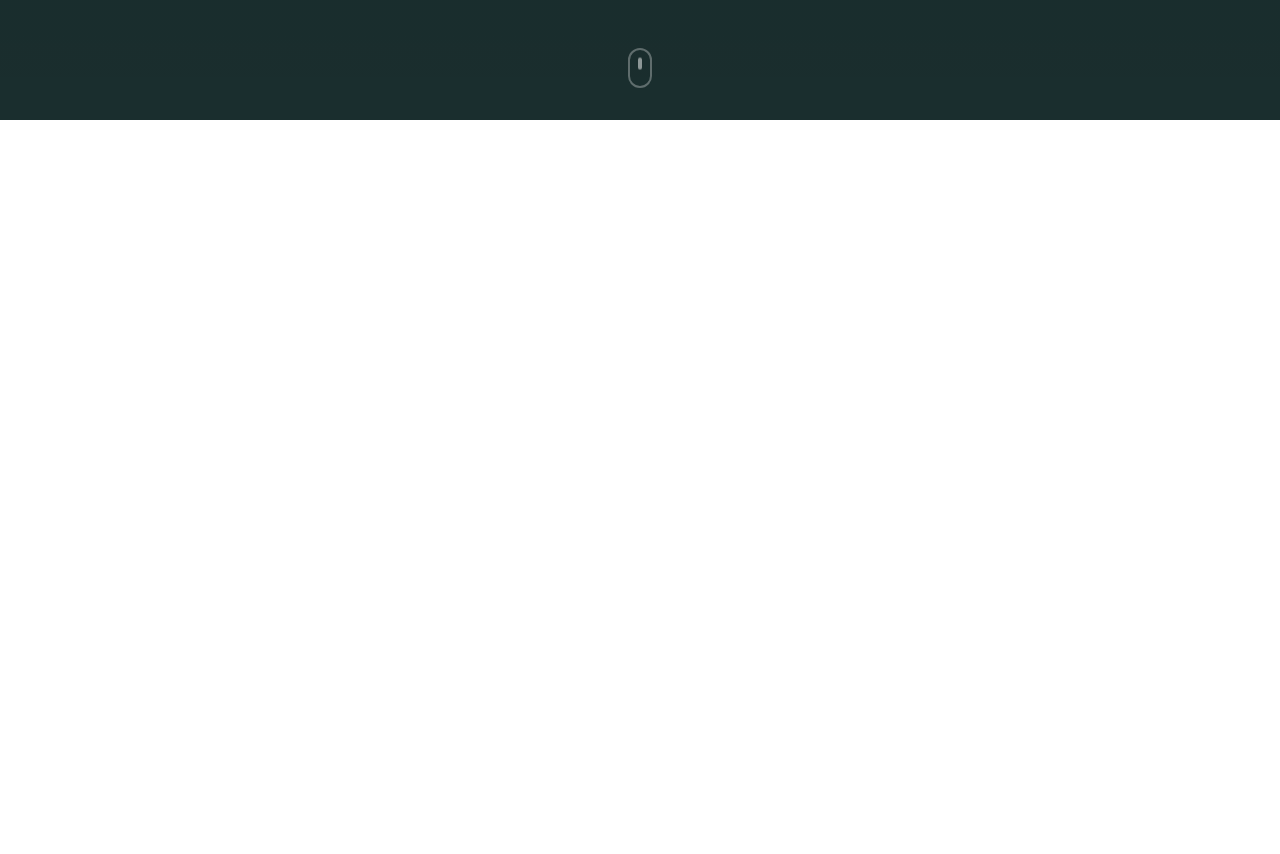
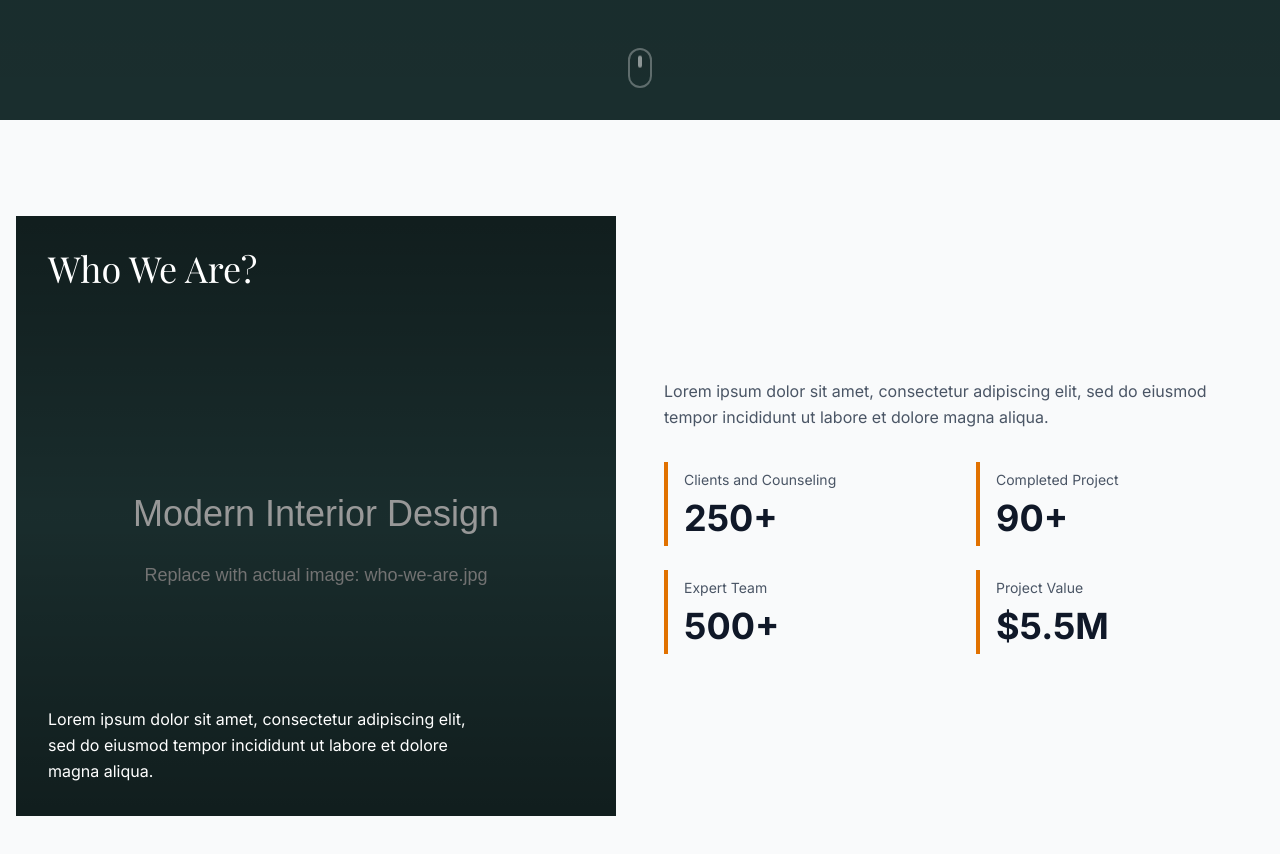
Before and after one commit to Utkrsh2405/g2-interiros, a Next.js app: page / in a window 1280 px wide. Shown: the part 680-1534 px from the top of the page. Before the commit the page ends 800 px from the top, so only its background shows below. Built offline with nearby package versions, Linux system fonts and the light colour scheme; a web font is replaced by a local one.

Commit message:
feat: add Who We Are section with stats grid

```diff
--- a/app/page.tsx
+++ b/app/page.tsx
@@ -1,9 +1,11 @@
 import Hero from "@/components/Hero";
+import WhoWeAre from "@/components/WhoWeAre";
 
 export default function Home() {
   return (
     <div>
       <Hero />
+      <WhoWeAre />
     </div>
   );
 }
--- /dev/null
+++ b/components/WhoWeAre.tsx
@@ -0,0 +1,85 @@
+import React from 'react';
+import Image from 'next/image';
+
+const WhoWeAre = () => {
+  const stats = [
+    {
+      label: 'Clients and Counseling',
+      value: '250+',
+    },
+    {
+      label: 'Completed Project',
+      value: '90+',
+    },
+    {
+      label: 'Expert Team',
+      value: '500+',
+    },
+    {
+      label: 'Project Value',
+      value: '$5.5M',
+    },
+  ];
+
+  return (
+    <section className="py-16 md:py-24 bg-gray-50">
+      <div className="container mx-auto px-4">
+        <div className="grid grid-cols-1 lg:grid-cols-2 gap-8 lg:gap-12 items-center">
+          {/* Left side - Image with overlay text */}
+          <div className="relative h-[400px] md:h-[500px] lg:h-[600px] group overflow-hidden">
+            <Image
+              src="/images/placeholder.svg"
+              alt="Modern interior design living room"
+              fill
+              className="object-cover"
+              priority
+            />
+            {/* Overlay */}
+            <div className="absolute inset-0 bg-gradient-to-b from-black/60 via-black/40 to-black/60" />
+
+            {/* Top left heading */}
+            <div className="absolute top-8 left-8">
+              <h2 className="text-white text-3xl md:text-4xl font-serif">
+                Who We Are?
+              </h2>
+            </div>
+
+            {/* Bottom left description */}
+            <div className="absolute bottom-8 left-8 right-8">
+              <p className="text-white text-sm md:text-base leading-relaxed max-w-md">
+                Lorem ipsum dolor sit amet, consectetur adipiscing elit, sed do eiusmod tempor incididunt ut labore et dolore magna aliqua.
+              </p>
+            </div>
+          </div>
+
+          {/* Right side - Stats Grid */}
+          <div className="space-y-6">
+            {/* Top description */}
+            <div className="mb-8">
+              <p className="text-gray-600 leading-relaxed">
+                Lorem ipsum dolor sit amet, consectetur adipiscing elit, sed do eiusmod tempor incididunt ut labore et dolore magna aliqua.
+              </p>
+            </div>
+
+            {/* Stats Grid */}
+            <div className="grid grid-cols-2 gap-6">
+              {stats.map((stat, index) => (
+                <div
+                  key={index}
+                  className="border-l-4 border-amber-600 pl-4 py-2"
+                >
+                  <p className="text-sm text-gray-600 mb-2">{stat.label}</p>
+                  <p className="text-3xl md:text-4xl font-bold text-gray-900">
+                    {stat.value}
+                  </p>
+                </div>
+              ))}
+            </div>
+          </div>
+        </div>
+      </div>
+    </section>
+  );
+};
+
+export default WhoWeAre;
```
Also changed, not shown: public/images/README.md (added), public/images/placeholder.svg (added).
